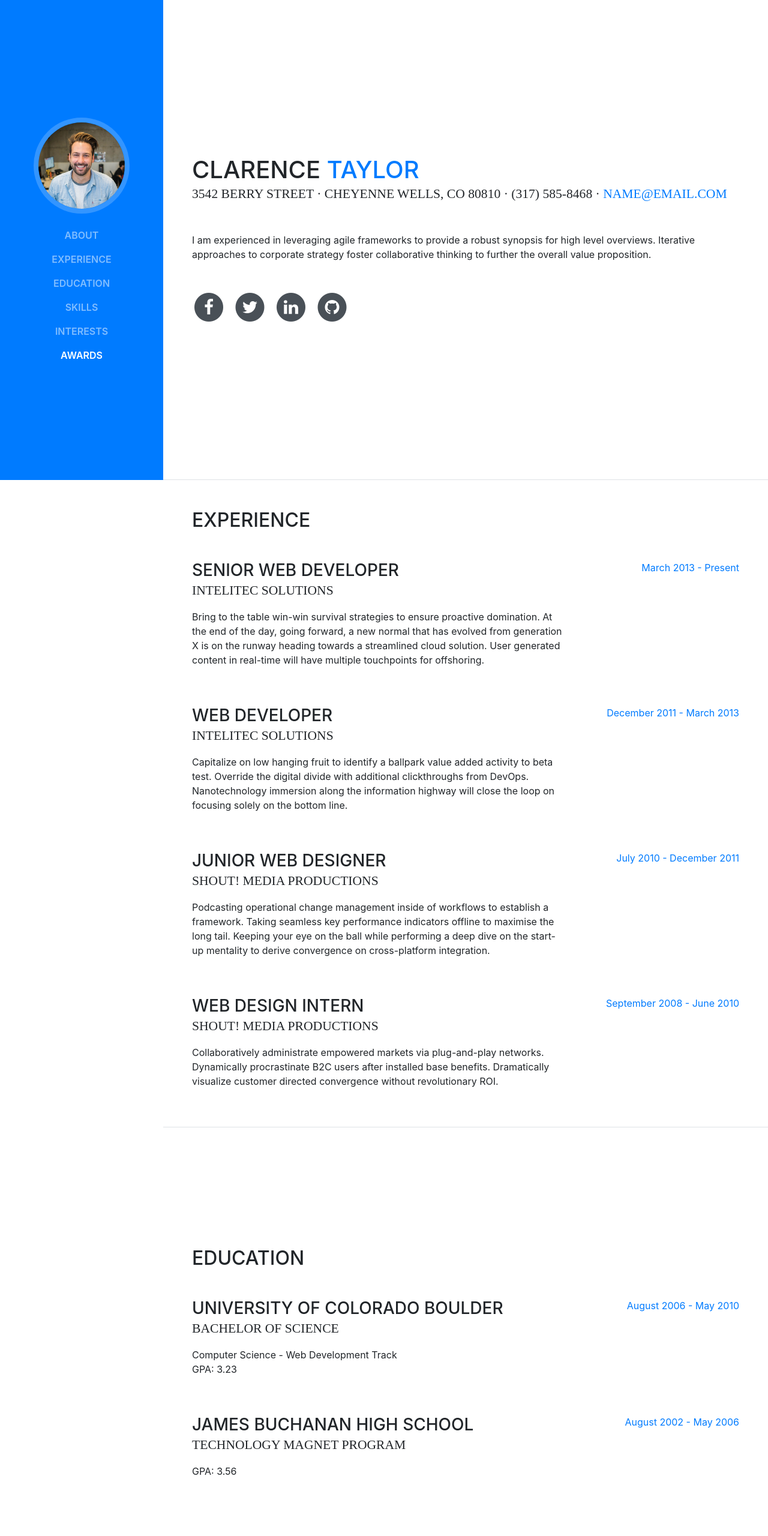
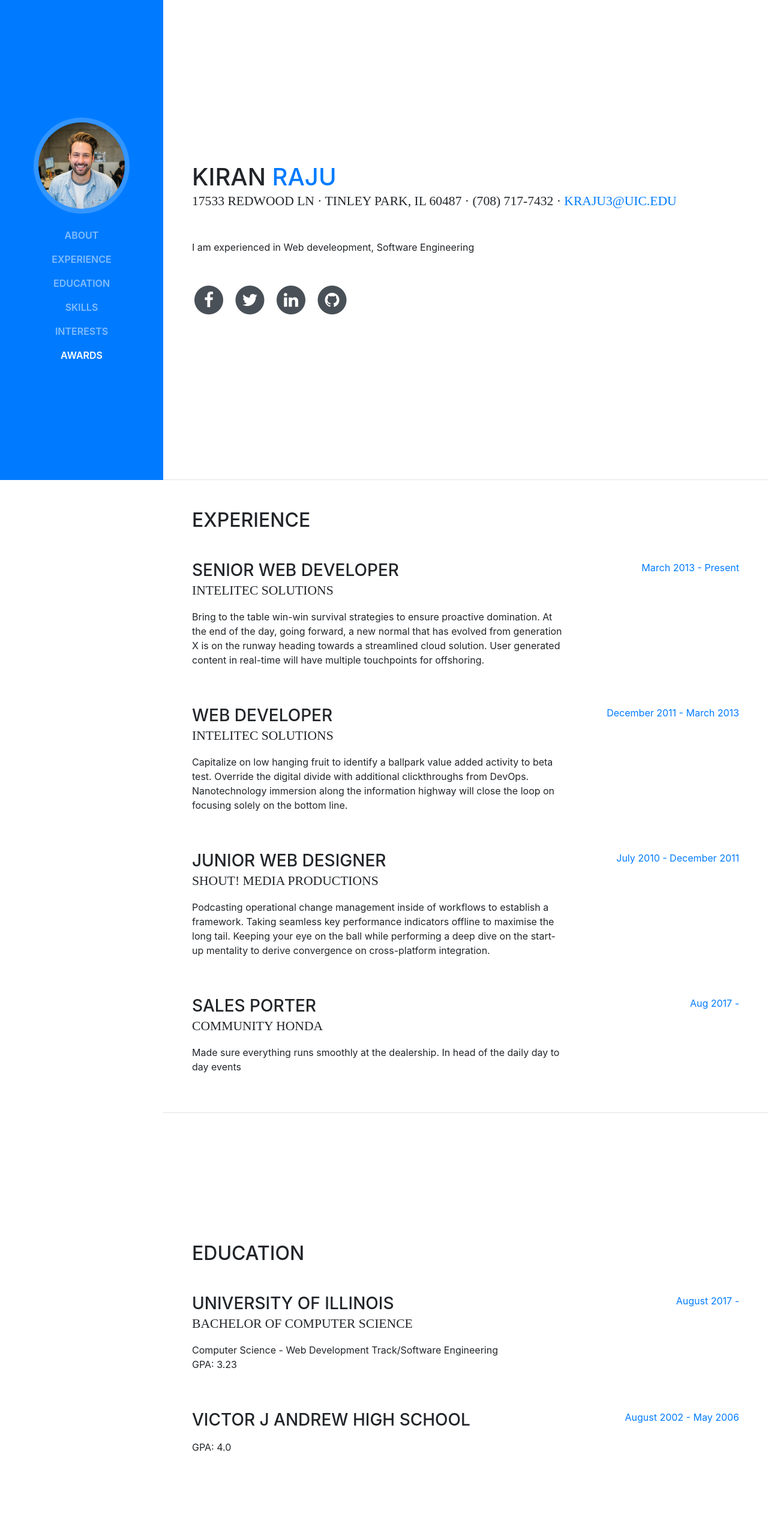
Before and after one commit to kraju3/kraju3.github.io, a website with bundled scripts: page index.html in a window 1280 px wide. Shown: the top 2560 px of the page at 60% size. Built offline with nearby package versions, Linux system fonts and the light colour scheme; a web font is replaced by a local one.

Commit message:
Project 3 Submission

```diff
--- a/index.html
+++ b/index.html
@@ -8,7 +8,7 @@
     <meta name="description" content="">
     <meta name="author" content="">
 
-    <title>Resume - Start Bootstrap Theme</title>
+    <title>Resume</title>
 
     <!-- Bootstrap core CSS -->
     <link href="vendor/bootstrap/css/bootstrap.min.css" rel="stylesheet">
@@ -29,7 +29,7 @@
 
     <nav class="navbar navbar-expand-lg navbar-dark bg-primary fixed-top" id="sideNav">
       <a class="navbar-brand js-scroll-trigger" href="#page-top">
-        <span class="d-block d-lg-none">Start Bootstrap</span>
+        <span class="d-block d-lg-none">Resume</span>
         <span class="d-none d-lg-block">
           <img class="img-fluid img-profile rounded-circle mx-auto mb-2" src="img/profile.jpg" alt="">
         </span>
@@ -65,13 +65,13 @@
 
       <section class="resume-section p-3 p-lg-5 d-flex d-column" id="about">
         <div class="my-auto">
-          <h1 class="mb-0">Clarence
-            <span class="text-primary">Taylor</span>
+          <h1 class="mb-0">Kiran
+            <span class="text-primary">Raju</span>
           </h1>
-          <div class="subheading mb-5">3542 Berry Street · Cheyenne Wells, CO 80810 · (317) 585-8468 ·
-            <a href="mailto:name@email.com">name@email.com</a>
+          <div class="subheading mb-5">17533 Redwood Ln · Tinley Park, IL 60487 · (708) 717-7432 ·
+            <a href="mailto:name@email.com">kraju3@uic.edu</a>
           </div>
-          <p class="mb-5">I am experienced in leveraging agile frameworks to provide a robust synopsis for high level overviews. Iterative approaches to corporate strategy foster collaborative thinking to further the overall value proposition.</p>
+          <p class="mb-5">I am experienced in Web develeopment, Software Engineering</p>
           <ul class="list-inline list-social-icons mb-0">
             <li class="list-inline-item">
               <a href="#">
@@ -148,12 +148,12 @@
 
           <div class="resume-item d-flex flex-column flex-md-row">
             <div class="resume-content mr-auto">
-              <h3 class="mb-0">Web Design Intern</h3>
-              <div class="subheading mb-3">Shout! Media Productions</div>
-              <p>Collaboratively administrate empowered markets via plug-and-play networks. Dynamically procrastinate B2C users after installed base benefits. Dramatically visualize customer directed convergence without revolutionary ROI.</p>
+              <h3 class="mb-0">Sales Porter</h3>
+              <div class="subheading mb-3">Community Honda</div>
+              <p>Made sure everything runs smoothly at the dealership. In head of the daily day to day events</p>
             </div>
             <div class="resume-date text-md-right">
-              <span class="text-primary">September 2008 - June 2010</span>
+              <span class="text-primary">Aug 2017 - </span>
             </div>
           </div>
 
@@ -167,21 +167,21 @@
 
           <div class="resume-item d-flex flex-column flex-md-row mb-5">
             <div class="resume-content mr-auto">
-              <h3 class="mb-0">University of Colorado Boulder</h3>
-              <div class="subheading mb-3">Bachelor of Science</div>
-              <div>Computer Science - Web Development Track</div>
+              <h3 class="mb-0">University of Illinois</h3>
+              <div class="subheading mb-3">Bachelor of Computer Science</div>
+              <div>Computer Science - Web Development Track/Software Engineering</div>
               <p>GPA: 3.23</p>
             </div>
             <div class="resume-date text-md-right">
-              <span class="text-primary">August 2006 - May 2010</span>
+              <span class="text-primary">August 2017 -</span>
             </div>
           </div>
 
           <div class="resume-item d-flex flex-column flex-md-row">
             <div class="resume-content mr-auto">
-              <h3 class="mb-0">James Buchanan High School</h3>
-              <div class="subheading mb-3">Technology Magnet Program</div>
-              <p>GPA: 3.56</p>
+              <h3 class="mb-0">VIctor J Andrew High School</h3>
+              <div class="subheading mb-3"></div>
+              <p>GPA: 4.0</p>
             </div>
             <div class="resume-date text-md-right">
               <span class="text-primary">August 2002 - May 2006</span>
@@ -232,21 +232,7 @@
             </li>
           </ul>
 
-          <div class="subheading mb-3">Workflow</div>
-          <ul class="fa-ul mb-0">
-            <li>
-              <i class="fa-li fa fa-check"></i>
-              Mobile-First, Responsive Design</li>
-            <li>
-              <i class="fa-li fa fa-check"></i>
-              Cross Browser Testing &amp; Debugging</li>
-            <li>
-              <i class="fa-li fa fa-check"></i>
-              Cross Functional Teams</li>
-            <li>
-              <i class="fa-li fa fa-check"></i>
-              Agile Development &amp; Scrum</li>
-          </ul>
+
         </div>
       </section>
 
```
